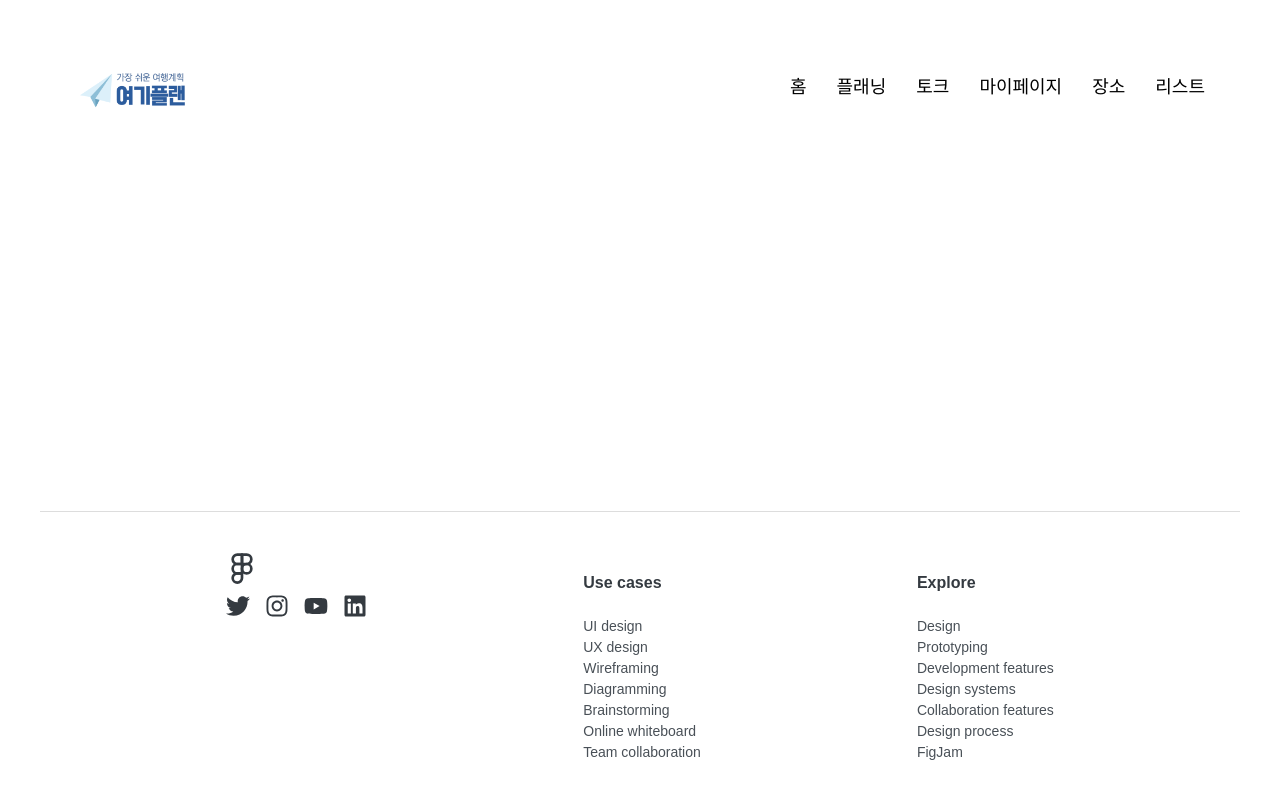
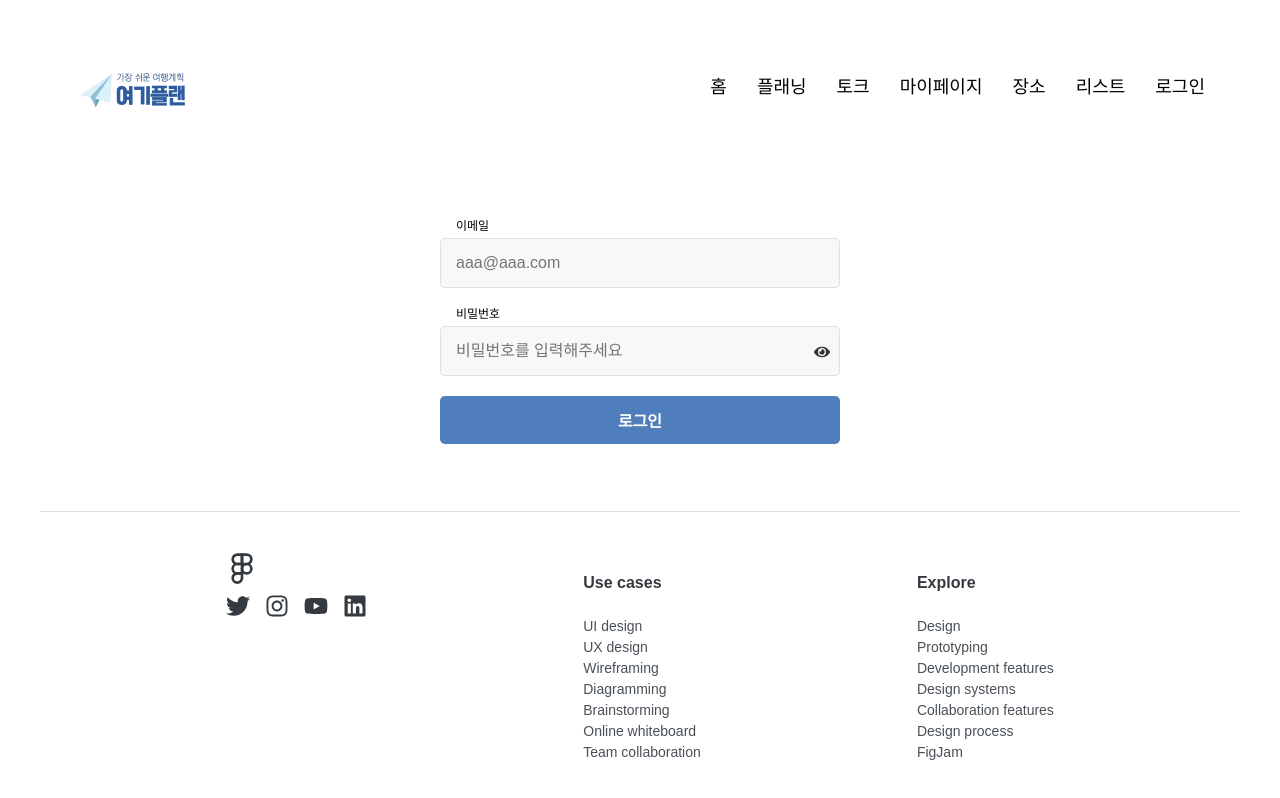
Before and after one commit to fuciple0/YeogiPlan_Project, a React (Vite) app: page /login in a window 1280 px wide. Built offline with nearby package versions, Linux system fonts and the light colour scheme; a web font is replaced by a local one.

Commit message:
login add

```diff
--- a/src/App.jsx
+++ b/src/App.jsx
@@ -13,6 +13,7 @@ import Talk from './pages/Talk';
 import Mypage from './pages/Mypage';
 import Place from './pages/Place';
 import List from './pages/List';
+import Login from './pages/Login'; // Login 컴포넌트 import
 
 // AppContainer: 페이지 전체를 감싸는 컨테이너로, 화면 높이를 채우기 위해 min-height를 설정합니다.
 const AppContainer = styled.div`
@@ -26,7 +27,6 @@ const AppContainer = styled.div`
 
 // MainContent: 본문 콘텐츠 영역으로, flex: 1을 사용하여 공간을 차지하게 하고, 푸터는 하단에 고정됩니다.
 const MainContent = styled.main`
-  //background-color: green;
   background-color: white;
   flex: 1;
   padding: 10px;
@@ -47,6 +47,7 @@ const App = () => {
               <Route path="/mypage" element={<Mypage />} />
               <Route path="/place" element={<Place />} />
               <Route path="/list" element={<List />} />
+              <Route path="/login" element={<Login />} /> {/* 로그인 페이지 라우터 추가 */}
             </Routes>
           </MainContent>
           <Footer />
--- a/src/components/Header.jsx
+++ b/src/components/Header.jsx
@@ -4,7 +4,6 @@ import styled from 'styled-components';
 import logo from '../assets/logo.png';
 
 const HeaderContainer = styled.header`
-  //background-color: blue;
   background-color: white;
   padding: 10px 20px;
   display: flex;
@@ -20,7 +19,7 @@ const LogoSection = styled.div`
 
 const Logo = styled.img`
   width: 100%;
-  max-width: 150px; /* 로고가 너무 커지지 않도록 최대 너비 설정 */
+  max-width: 150px;
   height: auto;
   margin-right: 10px;
 `;
@@ -33,7 +32,7 @@ const NavList = styled.ul`
   padding: 0;
 
   @media (max-width: 768px) {
-    display: none; /* 모바일에서는 숨김 */
+    display: none;
   }
 `;
 
@@ -57,7 +56,7 @@ const HamburgerMenu = styled.div`
   cursor: pointer;
 
   @media (min-width: 768px) {
-    display: none; /* 데스크탑에서는 숨김 */
+    display: none;
   }
 `;
 
@@ -88,6 +87,9 @@ const Header = () => {
           <NavItem>
             <NavLink to="/list">리스트</NavLink>
           </NavItem>
+          <NavItem>
+            <NavLink to="/login">로그인</NavLink> {/* 로그인 메뉴 추가 */}
+          </NavItem>
         </NavList>
       </nav>
 
--- /dev/null
+++ b/src/pages/Login.jsx
@@ -0,0 +1,164 @@
+// src/pages/Login.jsx
+import React, { useState } from 'react';
+import styled from 'styled-components';
+import { FaEye, FaEyeSlash } from 'react-icons/fa';
+
+const LoginContainer = styled.div`
+  padding: 20px;
+  display: flex;
+  flex-direction: column;
+  align-items: center;
+`;
+
+const Form = styled.form`
+  display: flex;
+  flex-direction: column;
+  align-items: center;
+  max-width: 400px;
+  width: 100%;
+`;
+
+const InputContainer = styled.div`
+  width: 100%;
+  position: relative;
+`;
+
+const Label = styled.label`
+  display: block;
+  font-size: 12px;
+  color: black;
+  margin-left: 1rem;
+  margin-bottom: 5px;
+  margin-top: 1rem;
+`;
+
+const Input = styled.input`
+  width: 100%;
+  padding: 15px;
+  padding-right: 40px;
+  font-size: 16px;
+  border: 1px solid #e0e0e0;
+  border-radius: 5px;
+  background-color: #f8f8f8;
+  color: #333;
+  outline: none;
+`;
+
+const EyeIcon = styled.div`
+  position: absolute;
+  top: 75%;
+  right: 10px;
+  transform: translateY(-50%);
+  cursor: pointer;
+`;
+
+const ErrorMessage = styled.p`
+  color: #d6340b;
+  font-size: 12px;
+  margin: 0px 0 0 0;
+  text-align: left;
+  width: 100%;
+  padding-left: 1rem;
+`;
+
+const Button = styled.button`
+  padding: 12px;
+  font-size: 16px;
+  font-weight: bold;
+  background-color: #507DBC; /* 버튼 색상 변경 */
+  color: white;
+  border: none;
+  border-radius: 5px;
+  cursor: pointer;
+  width: 100%;
+  margin-top: 20px;
+`;
+
+const Login = () => {
+    const [formData, setFormData] = useState({
+        email: '',
+        password: '',
+    });
+    const [showPassword, setShowPassword] = useState(false);
+    const [error, setError] = useState('');
+
+    const handleChange = (e) => {
+        const { name, value } = e.target;
+        setFormData({ ...formData, [name]: value });
+    };
+
+    const toggleShowPassword = () => setShowPassword(!showPassword);
+
+    const handleSubmit = async (e) => {
+        e.preventDefault();
+
+        setError('');
+
+        // FormData 생성 및 데이터 추가
+        const formDataToSend = new FormData();
+        formDataToSend.append('email', formData.email);
+        formDataToSend.append('password', formData.password);
+
+        // 서버로 전송할 데이터 확인 로그 출력
+        console.log("FormData to send:");
+        for (const [key, value] of formDataToSend.entries()) {
+            console.log(`${key}:`, value);
+        }
+
+        try {
+            const response = await fetch('http://192.168.50.34:3001/api/users/login', {
+                method: 'POST',
+                body: formDataToSend,
+            });
+
+            const data = await response.json();
+            if (response.ok) {
+                alert('로그인 성공');
+                setFormData({ email: '', password: '' });
+            } else {
+                setError('로그인에 실패했습니다. 이메일과 비밀번호를 확인해주세요.');
+            }
+        } catch (error) {
+            console.error('Error:', error);
+            setError('로그인 중 오류가 발생했습니다. 다시 시도해주세요.');
+        }
+    };
+
+    return (
+        <LoginContainer>
+            <Form onSubmit={handleSubmit}>
+                <InputContainer>
+                    <Label htmlFor="email">이메일</Label>
+                    <Input
+                        type="email"
+                        id="email"
+                        name="email"
+                        placeholder="aaa@aaa.com"
+                        value={formData.email}
+                        onChange={handleChange}
+                        required
+                    />
+                </InputContainer>
+                <InputContainer>
+                    <Label htmlFor="password">비밀번호</Label>
+                    <Input
+                        type={showPassword ? "text" : "password"}
+                        id="password"
+                        name="password"
+                        placeholder="비밀번호를 입력해주세요"
+                        value={formData.password}
+                        onChange={handleChange}
+                        required
+                    />
+                    <EyeIcon onClick={toggleShowPassword}>
+                        {showPassword ? <FaEyeSlash /> : <FaEye />}
+                    </EyeIcon>
+                </InputContainer>
+                {error && <ErrorMessage>{error}</ErrorMessage>}
+                <Button type="submit">로그인</Button>
+            </Form>
+        </LoginContainer>
+    );
+};
+
+export default Login;
--- a/src/pages/Place.jsx
+++ b/src/pages/Place.jsx
@@ -151,21 +151,29 @@ const Place = () => {
 
     const handleSubmit = async (e) => {
         e.preventDefault();
+
+        // 비밀번호 확인
         if (formData.password !== formData.confirmPassword) {
             setError('비밀번호가 일치하지 않습니다. 다시 입력해주세요');
             return;
         }
         setError('');
 
-        // FormData 생성 및 데이터 전송
+        // FormData 생성 및 데이터 추가
         const formDataToSend = new FormData();
         formDataToSend.append('email', formData.email);
         formDataToSend.append('password', formData.password);
         formDataToSend.append('nickname', formData.nickname);
         formDataToSend.append('profile_photo', formData.profile_photo);
 
+        // 서버로 전송할 데이터 확인 로그 출력
+        console.log("FormData to send:");
+        for (const [key, value] of formDataToSend.entries()) {
+            console.log(`${key}:`, value);
+        }
+
         try {
-            const response = await fetch('http://43.201.36.203:3000/api/users/register', {
+            const response = await fetch('http://192.168.50.34:3001/api/users/register', {
                 method: 'POST',
                 body: formDataToSend,
             });
@@ -183,6 +191,7 @@ const Place = () => {
             alert('An error occurred. Please try again.');
         }
     };
+
 
     return (
         <PlaceContainer>
```
